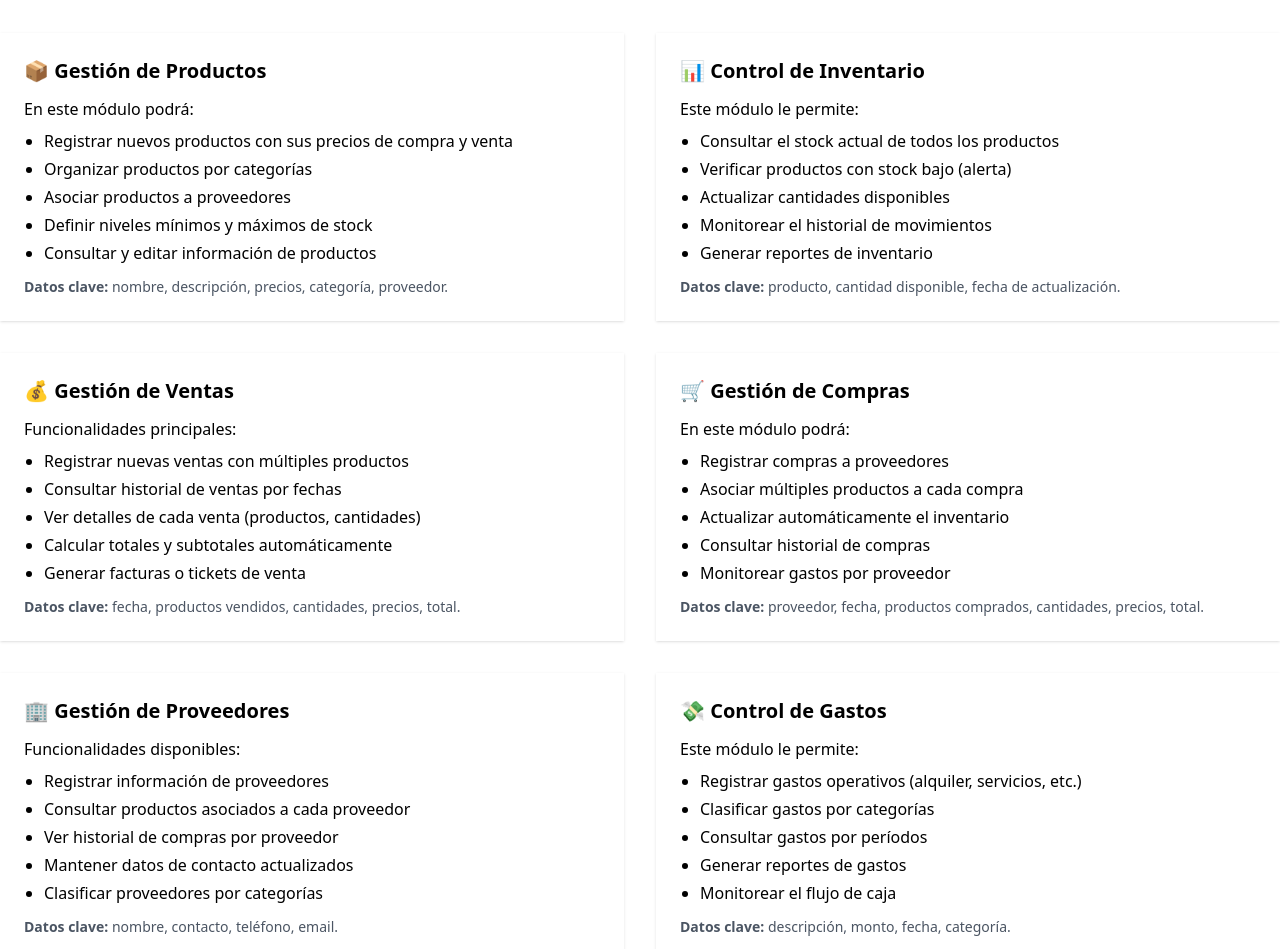
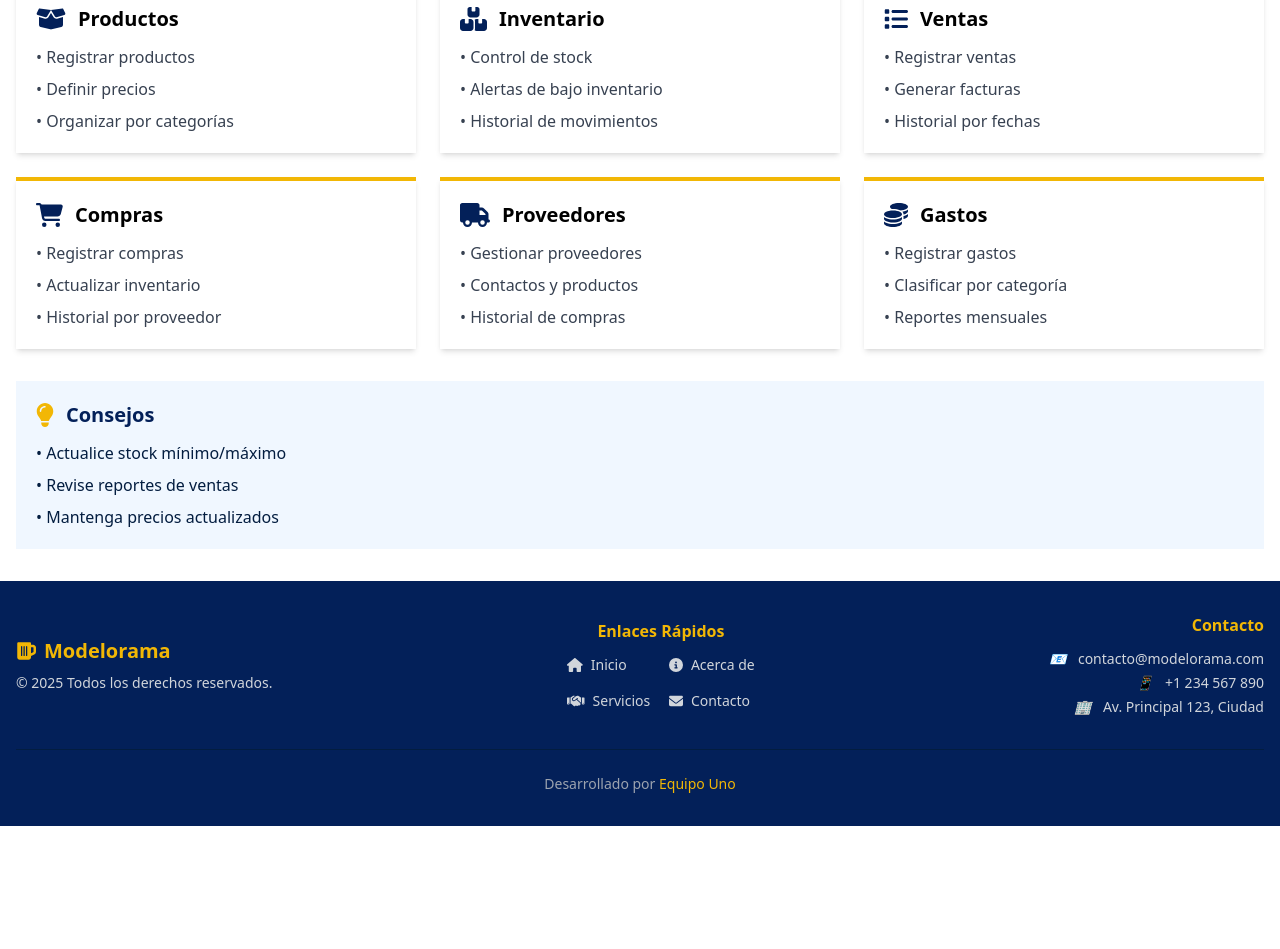
Before and after one commit to DiegoIII/modelorama2025, a Next.js app: page / in a window 1280 px wide. Shown: the part 183-1132 px from the top of the page. After the commit the page ends 1009 px from the top, so only its background shows below. Built offline with nearby package versions, Linux system fonts and the light colour scheme.

Commit message:
Mejoras de inicio

```diff
--- a/src/app/page.tsx
+++ b/src/app/page.tsx
@@ -1,171 +1,140 @@
 import Navbar from "app/components/Navbar";
 import React from "react";
 import Layout from "app/layout/Layout";
+import { FontAwesomeIcon } from "@fortawesome/react-fontawesome";
+import {
+  faBoxOpen,
+  faBoxes,
+  faList,
+  faShoppingCart,
+  faTruck,
+  faCoins,
+  faLightbulb,
+} from "@fortawesome/free-solid-svg-icons";
 
 const PageLayout = () => {
   return (
-    <>
-      <Layout>
-        <section className="container mx-auto py-8">
-          <h1 className="text-3xl font-bold mb-4">
-            Bienvenido al Sistema de Gestión Comercial
-          </h1>
-          <p className="mb-8 text-lg">
-            Esta aplicación le permite gestionar productos, inventario, ventas,
-            compras y gastos de su negocio de manera eficiente.
-          </p>
+    <Layout>
+      <section className="container mx-auto py-8 px-4">
+        <h1 className="text-3xl font-bold mb-6 text-[#031D40]">
+          Bienvenido al Sistema de Gestión
+        </h1>
 
-          <div className="grid grid-cols-1 md:grid-cols-2 gap-8 mb-8">
-            {/* Módulo de Productos */}
-            <div className="bg-white p-6 rounded-lg shadow">
-              <h2 className="text-xl font-semibold mb-3">
-                📦 Gestión de Productos
-              </h2>
-              <p className="mb-2">En este módulo podrá:</p>
-              <ul className="list-disc pl-5 space-y-1">
-                <li>
-                  Registrar nuevos productos con sus precios de compra y venta
-                </li>
-                <li>Organizar productos por categorías</li>
-                <li>Asociar productos a proveedores</li>
-                <li>Definir niveles mínimos y máximos de stock</li>
-                <li>Consultar y editar información de productos</li>
-              </ul>
-              <p className="mt-3 text-sm text-gray-600">
-                <strong>Datos clave:</strong> nombre, descripción, precios,
-                categoría, proveedor.
-              </p>
+        <div className="grid grid-cols-1 md:grid-cols-2 lg:grid-cols-3 gap-6">
+          {/* Productos */}
+          <div className="bg-white p-5 rounded-lg shadow-md border-t-4 border-[#F2B705]">
+            <div className="flex items-center mb-3">
+              <FontAwesomeIcon
+                icon={faBoxOpen}
+                className="text-2xl mr-3 text-[#032059]"
+              />
+              <h2 className="text-xl font-semibold">Productos</h2>
             </div>
-
-            {/* Módulo de Inventario */}
-            <div className="bg-white p-6 rounded-lg shadow">
-              <h2 className="text-xl font-semibold mb-3">
-                📊 Control de Inventario
-              </h2>
-              <p className="mb-2">Este módulo le permite:</p>
-              <ul className="list-disc pl-5 space-y-1">
-                <li>Consultar el stock actual de todos los productos</li>
-                <li>Verificar productos con stock bajo (alerta)</li>
-                <li>Actualizar cantidades disponibles</li>
-                <li>Monitorear el historial de movimientos</li>
-                <li>Generar reportes de inventario</li>
-              </ul>
-              <p className="mt-3 text-sm text-gray-600">
-                <strong>Datos clave:</strong> producto, cantidad disponible,
-                fecha de actualización.
-              </p>
-            </div>
+            <ul className="space-y-2 text-gray-700">
+              <li>• Registrar productos</li>
+              <li>• Definir precios</li>
+              <li>• Organizar por categorías</li>
+            </ul>
           </div>
 
-          <div className="grid grid-cols-1 md:grid-cols-2 gap-8 mb-8">
-            {/* Módulo de Ventas */}
-            <div className="bg-white p-6 rounded-lg shadow">
-              <h2 className="text-xl font-semibold mb-3">
-                💰 Gestión de Ventas
-              </h2>
-              <p className="mb-2">Funcionalidades principales:</p>
-              <ul className="list-disc pl-5 space-y-1">
-                <li>Registrar nuevas ventas con múltiples productos</li>
-                <li>Consultar historial de ventas por fechas</li>
-                <li>Ver detalles de cada venta (productos, cantidades)</li>
-                <li>Calcular totales y subtotales automáticamente</li>
-                <li>Generar facturas o tickets de venta</li>
-              </ul>
-              <p className="mt-3 text-sm text-gray-600">
-                <strong>Datos clave:</strong> fecha, productos vendidos,
-                cantidades, precios, total.
-              </p>
+          {/* Inventario */}
+          <div className="bg-white p-5 rounded-lg shadow-md border-t-4 border-[#F2B705]">
+            <div className="flex items-center mb-3">
+              <FontAwesomeIcon
+                icon={faBoxes}
+                className="text-2xl mr-3 text-[#032059]"
+              />
+              <h2 className="text-xl font-semibold">Inventario</h2>
             </div>
-
-            {/* Módulo de Compras */}
-            <div className="bg-white p-6 rounded-lg shadow">
-              <h2 className="text-xl font-semibold mb-3">
-                🛒 Gestión de Compras
-              </h2>
-              <p className="mb-2">En este módulo podrá:</p>
-              <ul className="list-disc pl-5 space-y-1">
-                <li>Registrar compras a proveedores</li>
-                <li>Asociar múltiples productos a cada compra</li>
-                <li>Actualizar automáticamente el inventario</li>
-                <li>Consultar historial de compras</li>
-                <li>Monitorear gastos por proveedor</li>
-              </ul>
-              <p className="mt-3 text-sm text-gray-600">
-                <strong>Datos clave:</strong> proveedor, fecha, productos
-                comprados, cantidades, precios, total.
-              </p>
-            </div>
+            <ul className="space-y-2 text-gray-700">
+              <li>• Control de stock</li>
+              <li>• Alertas de bajo inventario</li>
+              <li>• Historial de movimientos</li>
+            </ul>
           </div>
 
-          <div className="grid grid-cols-1 md:grid-cols-2 gap-8">
-            {/* Módulo de Proveedores */}
-            <div className="bg-white p-6 rounded-lg shadow">
-              <h2 className="text-xl font-semibold mb-3">
-                🏢 Gestión de Proveedores
-              </h2>
-              <p className="mb-2">Funcionalidades disponibles:</p>
-              <ul className="list-disc pl-5 space-y-1">
-                <li>Registrar información de proveedores</li>
-                <li>Consultar productos asociados a cada proveedor</li>
-                <li>Ver historial de compras por proveedor</li>
-                <li>Mantener datos de contacto actualizados</li>
-                <li>Clasificar proveedores por categorías</li>
-              </ul>
-              <p className="mt-3 text-sm text-gray-600">
-                <strong>Datos clave:</strong> nombre, contacto, teléfono, email.
-              </p>
+          {/* Ventas */}
+          <div className="bg-white p-5 rounded-lg shadow-md border-t-4 border-[#F2B705]">
+            <div className="flex items-center mb-3">
+              <FontAwesomeIcon
+                icon={faList}
+                className="text-2xl mr-3 text-[#032059]"
+              />
+              <h2 className="text-xl font-semibold">Ventas</h2>
             </div>
-
-            {/* Módulo de Gastos */}
-            <div className="bg-white p-6 rounded-lg shadow">
-              <h2 className="text-xl font-semibold mb-3">
-                💸 Control de Gastos
-              </h2>
-              <p className="mb-2">Este módulo le permite:</p>
-              <ul className="list-disc pl-5 space-y-1">
-                <li>Registrar gastos operativos (alquiler, servicios, etc.)</li>
-                <li>Clasificar gastos por categorías</li>
-                <li>Consultar gastos por períodos</li>
-                <li>Generar reportes de gastos</li>
-                <li>Monitorear el flujo de caja</li>
-              </ul>
-              <p className="mt-3 text-sm text-gray-600">
-                <strong>Datos clave:</strong> descripción, monto, fecha,
-                categoría.
-              </p>
-            </div>
+            <ul className="space-y-2 text-gray-700">
+              <li>• Registrar ventas</li>
+              <li>• Generar facturas</li>
+              <li>• Historial por fechas</li>
+            </ul>
           </div>
 
-          <div className="mt-8 bg-blue-50 p-6 rounded-lg border border-blue-200">
-            <h2 className="text-xl font-semibold mb-3 text-blue-800">
-              💡 Consejos para un uso efectivo
-            </h2>
-            <ul className="list-disc pl-5 space-y-2 text-blue-700">
-              <li>
-                Mantenga actualizados los niveles de stock mínimo/máximo para
-                recibir alertas oportunas
-              </li>
-              <li>
-                Revise regularmente los reportes de ventas para identificar
-                productos más vendidos
-              </li>
-              <li>
-                Actualice los precios de compra y venta según cambios en el
-                mercado
-              </li>
-              <li>
-                Clasifique correctamente los productos y gastos para generar
-                reportes más útiles
-              </li>
-              <li>
-                Verifique el inventario antes de registrar ventas para evitar
-                inconsistencias
-              </li>
+          {/* Compras */}
+          <div className="bg-white p-5 rounded-lg shadow-md border-t-4 border-[#F2B705]">
+            <div className="flex items-center mb-3">
+              <FontAwesomeIcon
+                icon={faShoppingCart}
+                className="text-2xl mr-3 text-[#032059]"
+              />
+              <h2 className="text-xl font-semibold">Compras</h2>
+            </div>
+            <ul className="space-y-2 text-gray-700">
+              <li>• Registrar compras</li>
+              <li>• Actualizar inventario</li>
+              <li>• Historial por proveedor</li>
             </ul>
           </div>
-        </section>
-      </Layout>
-    </>
+
+          {/* Proveedores */}
+          <div className="bg-white p-5 rounded-lg shadow-md border-t-4 border-[#F2B705]">
+            <div className="flex items-center mb-3">
+              <FontAwesomeIcon
+                icon={faTruck}
+                className="text-2xl mr-3 text-[#032059]"
+              />
+              <h2 className="text-xl font-semibold">Proveedores</h2>
+            </div>
+            <ul className="space-y-2 text-gray-700">
+              <li>• Gestionar proveedores</li>
+              <li>• Contactos y productos</li>
+              <li>• Historial de compras</li>
+            </ul>
+          </div>
+
+          {/* Gastos */}
+          <div className="bg-white p-5 rounded-lg shadow-md border-t-4 border-[#F2B705]">
+            <div className="flex items-center mb-3">
+              <FontAwesomeIcon
+                icon={faCoins}
+                className="text-2xl mr-3 text-[#032059]"
+              />
+              <h2 className="text-xl font-semibold">Gastos</h2>
+            </div>
+            <ul className="space-y-2 text-gray-700">
+              <li>• Registrar gastos</li>
+              <li>• Clasificar por categoría</li>
+              <li>• Reportes mensuales</li>
+            </ul>
+          </div>
+        </div>
+
+        {/* Consejos */}
+        <div className="mt-8 bg-[#F0F7FF] p-5 rounded-lg">
+          <div className="flex items-center mb-3">
+            <FontAwesomeIcon
+              icon={faLightbulb}
+              className="text-2xl mr-3 text-[#F2B705]"
+            />
+            <h2 className="text-xl font-semibold text-[#032059]">Consejos</h2>
+          </div>
+          <ul className="space-y-2 text-[#031D40]">
+            <li>• Actualice stock mínimo/máximo</li>
+            <li>• Revise reportes de ventas</li>
+            <li>• Mantenga precios actualizados</li>
+          </ul>
+        </div>
+      </section>
+    </Layout>
   );
 };
 
```
